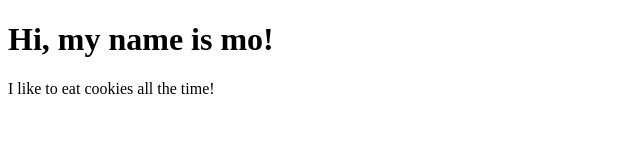
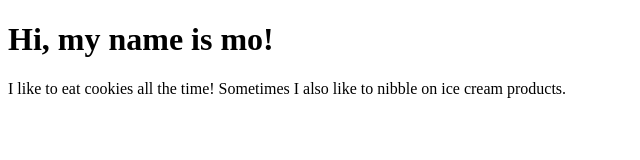
Before and after one commit to CodeChica/xlgmokha, a plain HTML site: page index.html in a window 1280 px wide. Shown: the whole page, without its empty margins (0-640 px from the left). Drawn offline with Linux system fonts and the light colour scheme.

Commit message:
Share a note about ice cream

```diff
--- a/index.html
+++ b/index.html
@@ -7,6 +7,7 @@
      <h1>Hi, my name is mo!</h1>
      <p>
         I like to eat cookies all the time!
+        Sometimes I also like to nibble on ice cream products.
      </p>
   </body>
 </html>
```
